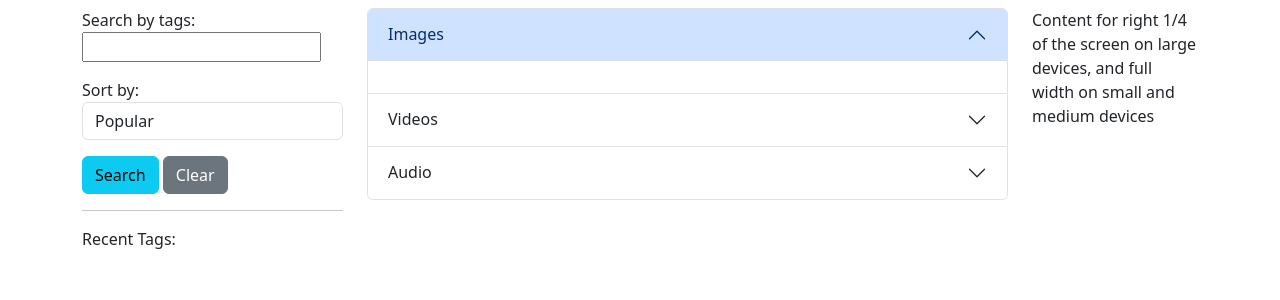
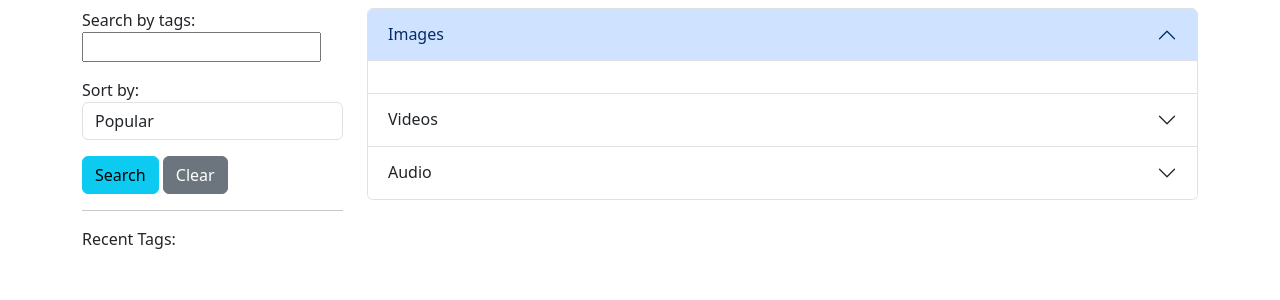
Before and after one commit to ByteMeDirk/paper, a Django app: template paperapp/templates/home.html in a window 1280 px wide. Shown: the part 56-356 px from the top of the page. Run offline with Django 4.2, Linux system fonts and the light colour scheme; the template is opened without the code that fills it: values that come from a table or form of the project are taken from there, others are empty.

Commit message:
Adding requirements.txt

```diff
--- a/paperapp/templates/home.html
+++ b/paperapp/templates/home.html
@@ -19,7 +19,7 @@
                 {% endfor %}
             </div>
         </div>
-        <div class="col-lg-7 col-md-8 col-sm-12">
+        <div class="col-lg-9 col-md-8 col-sm-12">
             <div class="accordion" id="accordionExample">
                 <div class="accordion-item">
                     <h2 class="accordion-header" id="headingOne">
@@ -73,9 +73,5 @@
                 </div>
             </div>
         </div>
-        <div class="col-lg-2 col-sm-12">
-            Content for right 1/4 of the screen on large devices,
-            and full width on small and medium devices
-        </div>
     </div>
 {% endblock %}
--- /dev/null
+++ b/requirements.txt
@@ -0,0 +1,5 @@
+black==24.4.2
+Django==4.2.11
+django-embed-video==1.4.9
+django-taggit==5.0.1
+pillow==10.3.0
```
